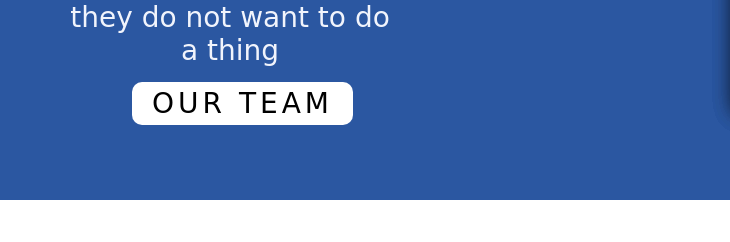
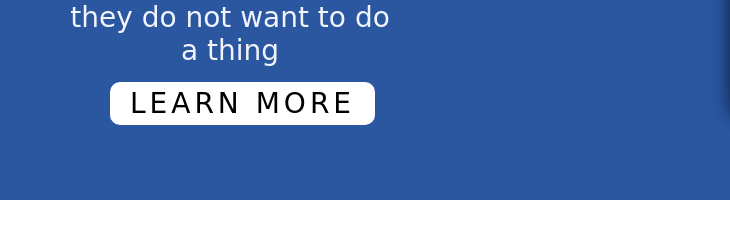
Before and after one commit to infoshareacademy/jfdd10-zdeterminowane-leniwce, a plain HTML site: page index.html in a window 1280 px wide. Shown: the part 325-567 px from the top of the page, 0-730 px from the left. Drawn offline with Linux system fonts and the light colour scheme; grey boxes are pictures that could not be loaded; a web font is replaced by a local one.

Commit message:
new text on hero-button

```diff
--- a/index.html
+++ b/index.html
@@ -41,7 +41,7 @@
                     </div>
 
                     <div class="hero-button">
-                        <a class="hero-button__color" href="#">OUR TEAM</a>
+                        <a class="hero-button__color" href="#">LEARN MORE</a>
                     </div>
                 </div>
             </div>
```
